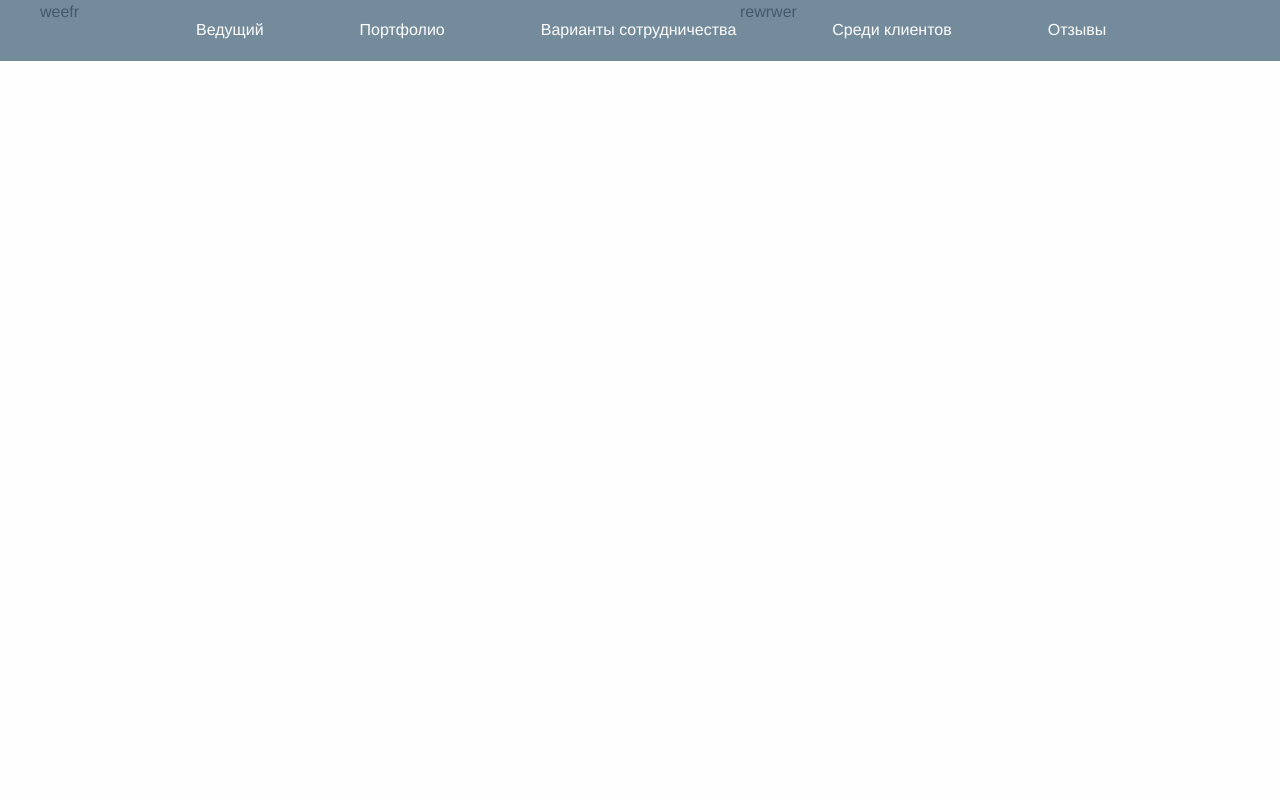
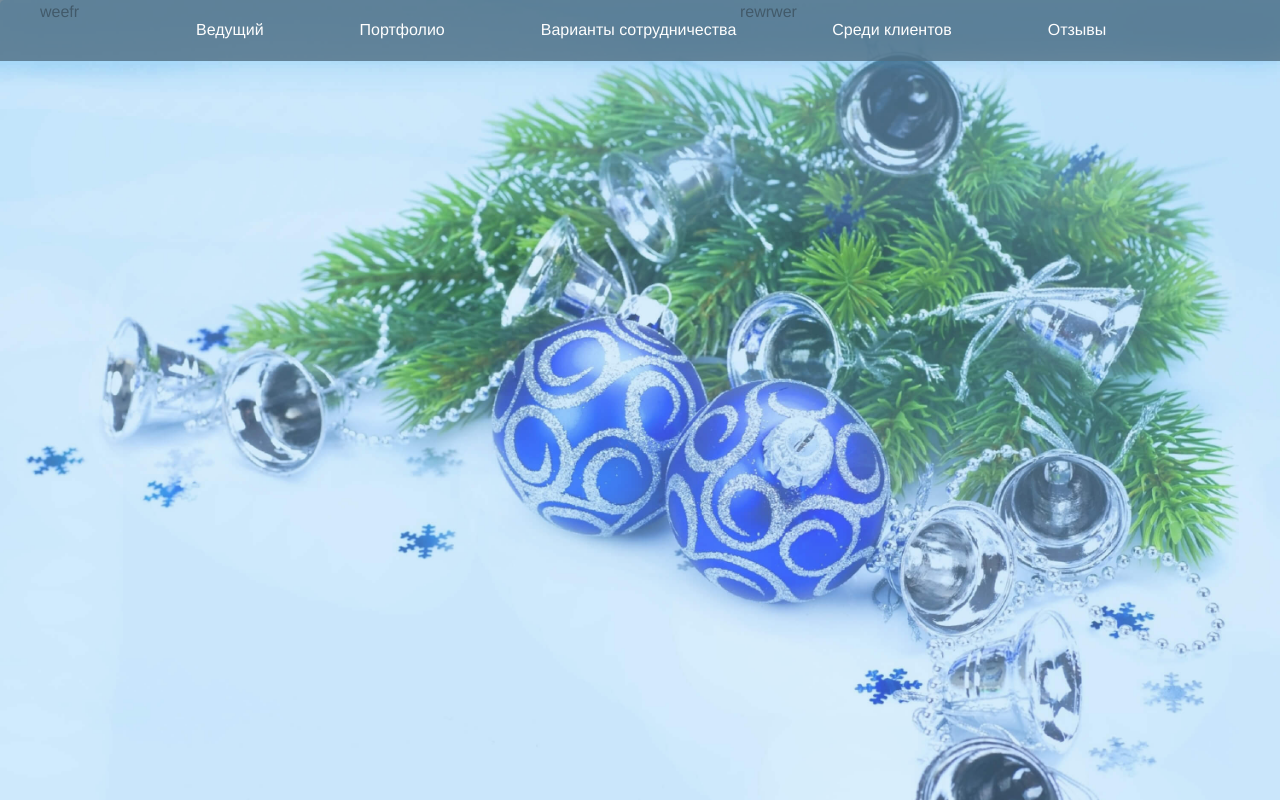
Before and after one commit to keybro/leading-events, a website: page index.html in a window 1280 px wide. Drawn offline with nearby package versions, Linux system fonts and the light colour scheme; the site is published under a folder, as on GitHub Pages, so addresses that start at the root find nothing; files whose address does not match are found by name.

```diff
--- a/assets/scss/_custom.scss
+++ b/assets/scss/_custom.scss
@@ -1,7 +1,7 @@
 .intro {
     position: relative;
   	height: 100vh;
-	background: url("/assets/images/header.jpg") no-repeat 100% top;
+	background: url("assets/images/header.jpg") no-repeat 100% top;
     background-size: cover;
 }
 
```
Also changed, not shown: assets/stylesheets/app.css.
